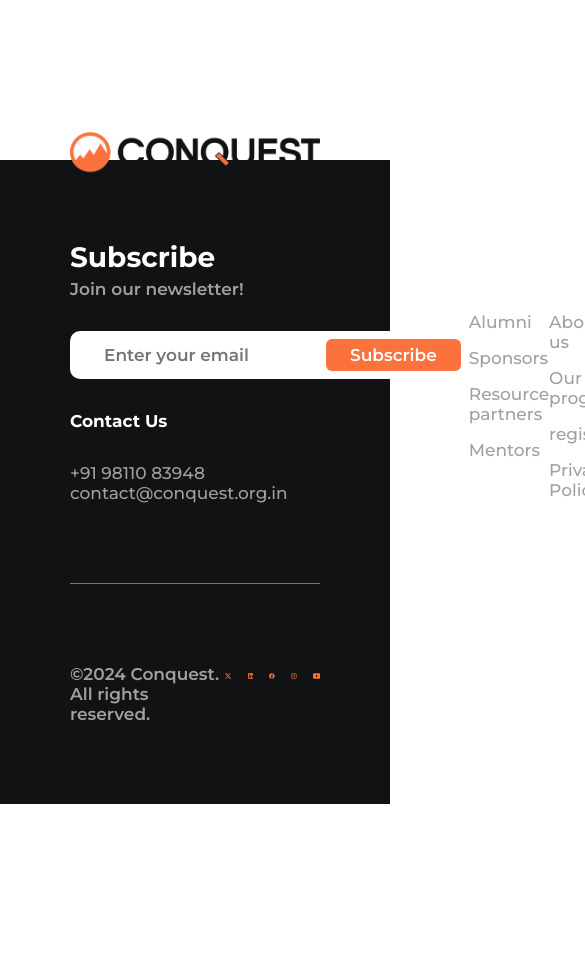
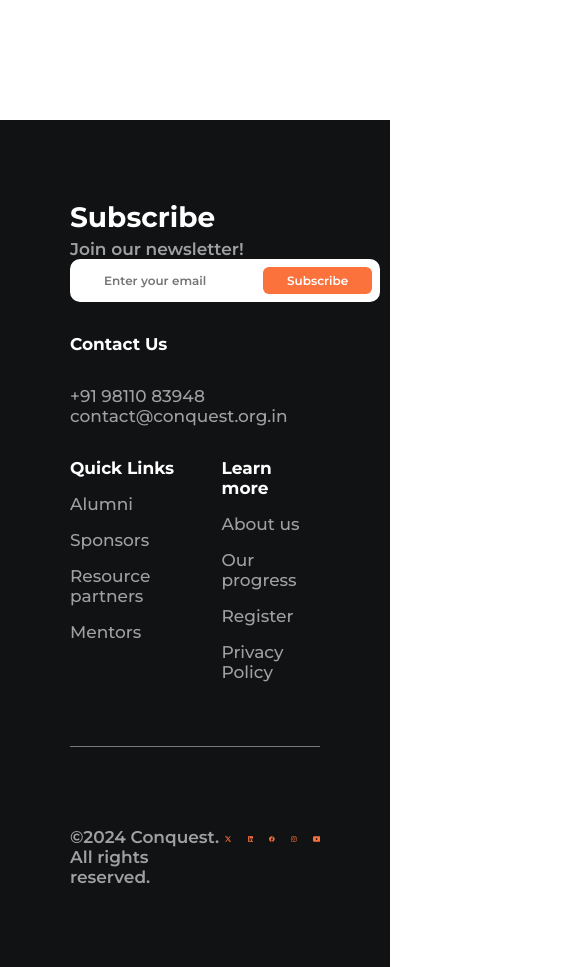
Before and after one commit to dvm-bitspilani/cel-conquest-2024, a React (Vite) app: page / in a window 390 px wide. Shown: the part 6540-7507 px from the top of the page, 585 px wide, since content can reach past the window. Before the commit the page ends 7344 px from the top, so only its background shows below. Built offline with nearby package versions, Linux system fonts and the light colour scheme.

Commit message:
style: footer partial responsive

```diff
--- a/src/components/Landing/FooterBody/Footer.jsx
+++ b/src/components/Landing/FooterBody/Footer.jsx
@@ -5,7 +5,7 @@ import footerImg from "../../../assets/images/Landing Page/footer-conquest-logo.
 function Footer() {
   return (
     <div className={styles.footer}>
-      <img src={footerImg} alt="footer image" className={styles.footerImg} />
+      {/* <img src={footerImg} alt="footer image" className={styles.footerImg} /> */}
       <FooterBody />
     </div>
   );
--- a/src/components/Landing/FooterBody/FooterBody.jsx
+++ b/src/components/Landing/FooterBody/FooterBody.jsx
@@ -5,8 +5,10 @@ const FooterBody = () => {
     <div className={styles.footerBody}>
       <div className={styles.footerPrimary}>
         <div className={styles.newsLetter}>
+          <div className={styles.subscribeTextWrapper}>
             <h2>Subscribe</h2>
             <h4>Join our newsletter!</h4>
+          </div>
           <div className={styles.subscribe}>
             <svg
               width="24"
@@ -33,12 +35,14 @@ const FooterBody = () => {
             <input type="text" placeholder="Enter your email" />
             <div className={styles.subscribeButton}>Subscribe</div>
           </div>
+          <div className={styles.contactUs}>
             <h3>Contact Us</h3>
             <p>
               +91 98110 83948 <br /> contact@conquest.org.in
             </p>
           </div>
-        <div></div>
+        </div>
+        <div className={styles.links}>
           <div className={styles.quickLinks}>
             <ul>
               <li>
@@ -70,12 +74,13 @@ const FooterBody = () => {
                 <a href="">Our progress</a>
               </li>
               <li>
-              <a href="">register</a>
+                <a href="">Register</a>
               </li>
               <li>
                 <a href="">Privacy Policy</a>
               </li>
             </ul>
+          </div>
         </div>
       </div>
       <div className={styles.footerDivider} />
--- a/src/components/Landing/FooterBody/FooterBody.module.scss
+++ b/src/components/Landing/FooterBody/FooterBody.module.scss
@@ -13,10 +13,27 @@
     flex-direction: row;
     justify-content: space-between;
 
+    @media screen and (max-width: 850px) {
+      flex-direction: column;
+      padding-bottom: 4rem;
+    }
+
+    .links {
+      display: flex;
+      justify-content: space-evenly;
+      width: 100%;
+
+      @media screen and (max-width: 850px) {
+        justify-content: flex-start;
+        gap: 5vw;
+      }
+    }
+
     .quickLinks,
     .learnMore {
       display: flex;
       flex-direction: column;
+
       ul {
         li {
           list-style: none;
@@ -24,11 +41,13 @@
           font-size: 17px;
           margin-top: 1rem;
           font-weight: 700;
+
           a {
             color: #a0a0a0;
             text-decoration: none;
             font-weight: 500;
           }
+
           a:hover {
             color: #fff;
             text-decoration: underline;
@@ -37,12 +56,14 @@
       }
     }
   }
+
   .newsLetter {
     h2 {
       color: #fff;
       font-weight: 700;
       font-size: 28px;
     }
+
     h4 {
       color: #a0a0a0;
       font-weight: 600;
@@ -62,12 +83,18 @@
       padding: 8px 8px 8px 24px;
       margin-top: 2rem;
 
+      @media screen and (max-width: 850px) {
+        margin-top: 0;
+        font-size: 12px;
+      }
+
       input {
         border: none;
         outline: none;
         font-weight: 600;
         color: #a0a0a0;
       }
+
       .subscribeButton {
         background-color: #fb723d;
         padding: 6px 24px;
@@ -77,19 +104,29 @@
         cursor: pointer;
       }
     }
+
     h3 {
       color: #fff;
       font-weight: 700;
       font-size: 17px;
       margin-top: 2rem;
     }
+
     p {
       margin-top: 2rem;
       font-weight: 500;
       font-size: 17px;
       color: #a0a0a0;
     }
+
     margin-bottom: 5rem;
+
+    @media screen and (max-width: 850px) {
+      margin-bottom: 1rem;
+      display: flex;
+      flex-wrap: wrap;
+      justify-content: space-between;
+    }
   }
 }
 
@@ -116,11 +153,13 @@
   justify-content: space-between;
   margin-bottom: 5rem;
   font-size: 17px;
+
   .copyright {
     color: #a0a0a0;
     font-size: 17px;
     font-weight: 600;
   }
+
   .socials {
     display: flex;
     gap: 1rem;
```
Lines whose indentation alone changed are shown as unchanged.
